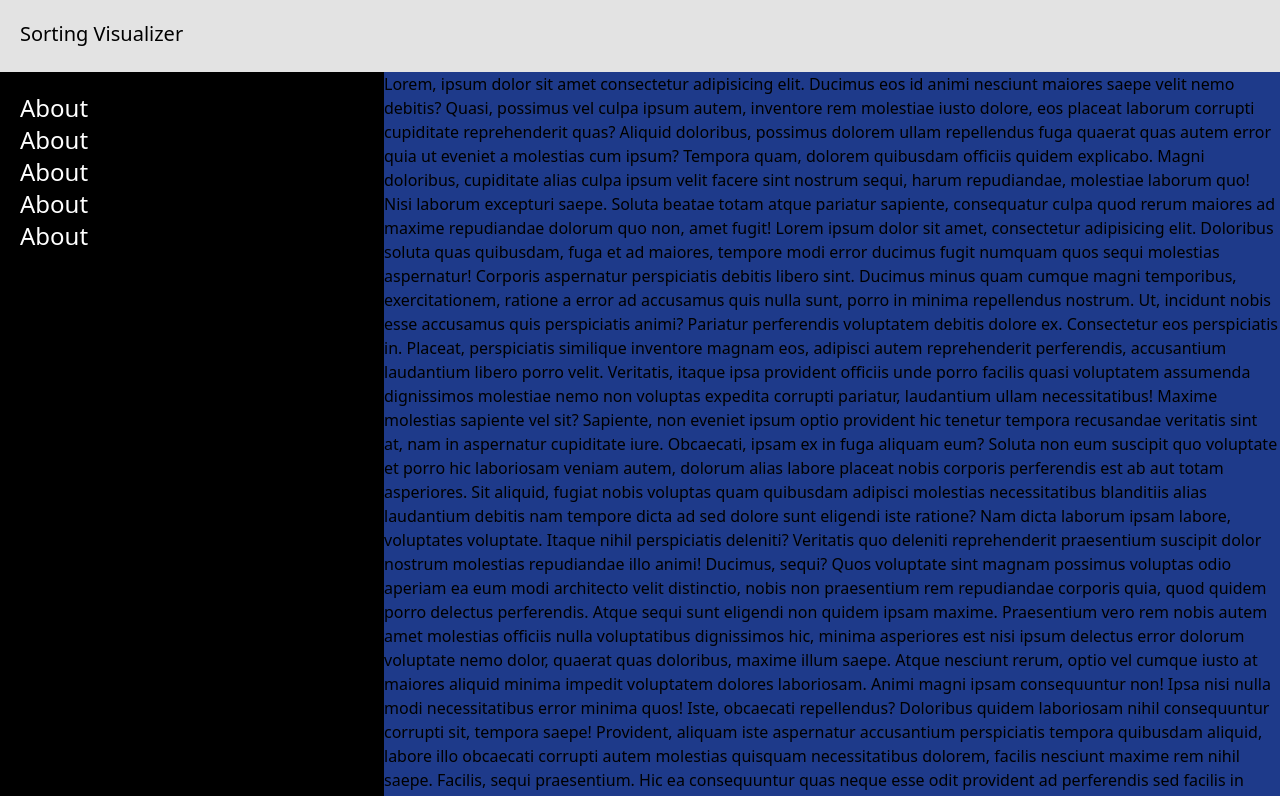
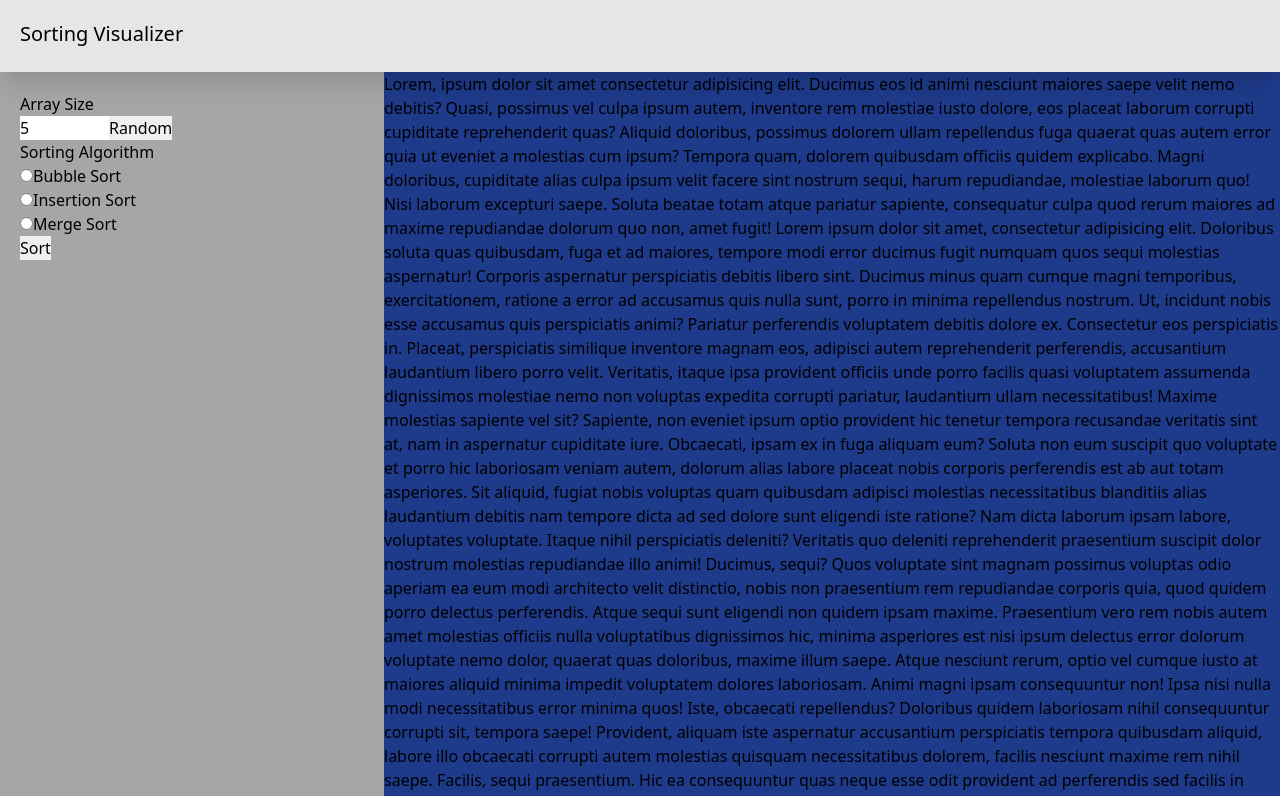
Before and after one commit to akathecoder/sorting-visualizer, a React (Create React App) app: page / in a window 1280 px wide. Shown: the top 796 px of the page. Built offline with nearby package versions, Linux system fonts and the light colour scheme.

Commit message:
Created Sidebar element's html structure - Updated Accent Colors

```diff
--- a/src/components/Navbar.tsx
+++ b/src/components/Navbar.tsx
@@ -2,7 +2,7 @@ import React from 'react';
 
 const Navbar: React.FC = () => {
     return (
-        <div className="bg-accent p-5 fixed h-header w-full z-20 left-0 top-0">
+        <div className="bg-accent-3 p-5 fixed h-header w-full z-20 left-0 top-0 shadow-xl">
             <h1 className="text-xl font-medium">Sorting Visualizer</h1>
         </div>
     );
--- a/src/components/Sidebar/Sidebar.tsx
+++ b/src/components/Sidebar/Sidebar.tsx
@@ -2,22 +2,30 @@ import React from 'react';
 
 const Sidebar: React.FC = () => {
     return (
-        <nav className="h-full w-sidebar fixed z-10 left-0 top-header bg-black overflow-hidden p-5 text-white">
-            <a href="" className="block text-2xl">
-                About
-            </a>
-            <a href="" className="block text-2xl">
-                About
-            </a>
-            <a href="" className="block text-2xl">
-                About
-            </a>
-            <a href="" className="block text-2xl">
-                About
-            </a>
-            <a href="" className="block text-2xl">
-                About
-            </a>
+        <nav className="h-full w-sidebar fixed z-10 left-0 top-header bg-accent-8 overflow-hidden p-5">
+            <div>
+                <h2>Array Size</h2>
+                <input type="number" name="arraySize" id="array-size" min="1" max="100" defaultValue="5" />
+                <input type="button" value="Random" name="arraySizeRandomBtn" />
+            </div>
+
+            <div>
+                <h2>Sorting Algorithm</h2>
+                <input type="radio" name="sortingAlgorithmRadioGroup" id="bubbleSort" />
+                <label htmlFor="bubbleSort">Bubble Sort </label>
+                <br />
+
+                <input type="radio" name="sortingAlgorithmRadioGroup" id="insertionSort" />
+                <label htmlFor="insertionSort">Insertion Sort </label>
+                <br />
+
+                <input type="radio" name="sortingAlgorithmRadioGroup" id="mergeSort" />
+                <label htmlFor="mergeSort">Merge Sort </label>
+            </div>
+
+            <div>
+                <input type="button" value="Sort" />
+            </div>
         </nav>
     );
 };
--- a/tailwind.config.js
+++ b/tailwind.config.js
@@ -13,7 +13,21 @@ module.exports = {
                 primary: '#d527b7',
                 primaryLight: '#f782c2',
                 secondary: '#f9c46b',
-                accent: '#e3e3e3',
+                accent: {
+                    1: '#fafafa',
+                    2: '#f2f2f2',
+                    3: '#e6e6e6',
+                    4: '#d9d9d9',
+                    5: '#cccccc',
+                    6: '#bfbfbf',
+                    7: '#b3b3b3',
+                    8: '#a6a6a6',
+                    9: '#999999',
+                    10: '#8c8c8c',
+
+                    // 1: '#e3e3e3',
+                    // 2: '#bfbfbf',
+                },
             },
             height: {
                 header: constants.header,
```
